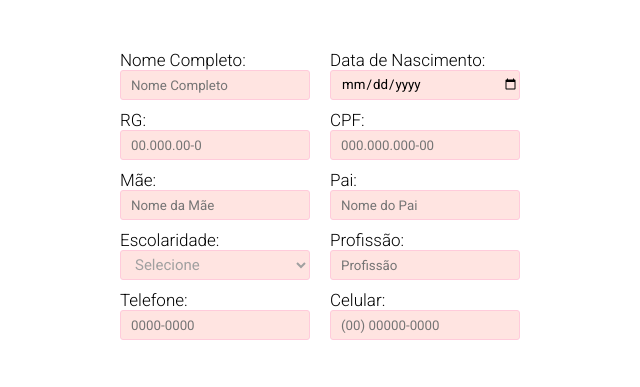
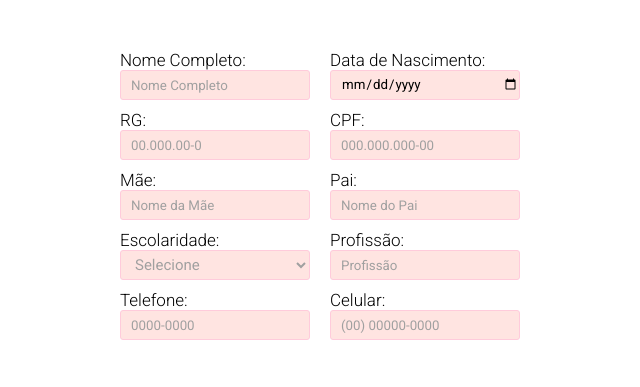
Before and after one commit to diullyevely/formulario, a plain HTML site: page index.html in a window 1280 px wide. Shown: the part 138-525 px from the top of the page, 320-960 px from the left. Drawn offline with Linux system fonts and the light colour scheme.

Commit message:
alteração placeholder

```diff
--- a/assets/css/style.css
+++ b/assets/css/style.css
@@ -55,6 +55,9 @@ li input {
   background: #ffe4e1;
   padding-left: 10px;
 }
+::placeholder{
+  color: #a0a0a0;
+}
 .input-button {
   display: flex;
   gap: 10px;
```
